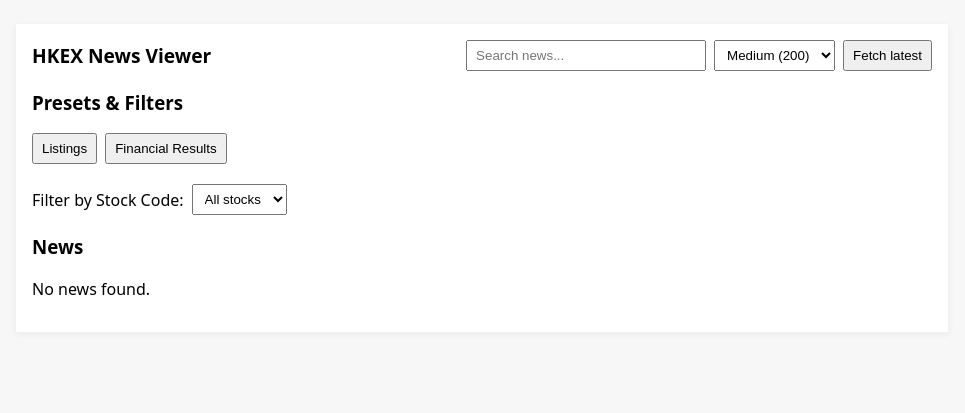
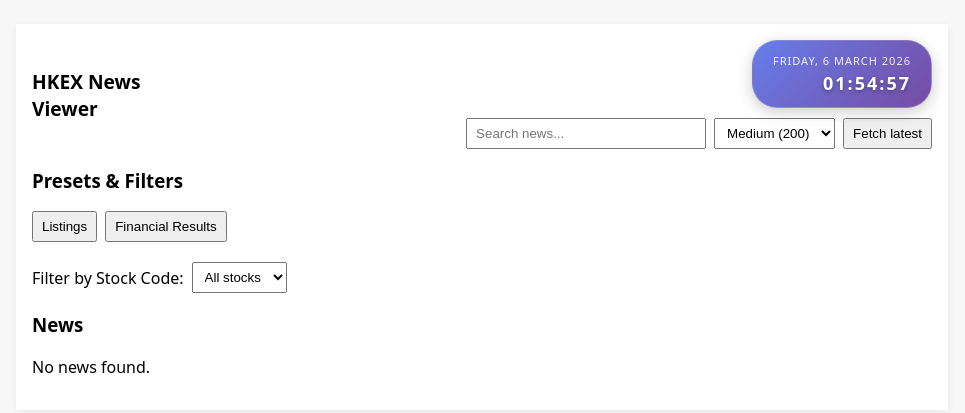
Before and after one commit to Antiant888/hkexnews-viewer, a website: page public/index.html in a window 1280 px wide. Shown: the whole page, without its empty margins (158-1123 px from the left). Drawn offline with Linux system fonts and the light colour scheme; no server answers.

Commit message:
Add time and date display to UI top right corner

```diff
--- a/public/app.js
+++ b/public/app.js
@@ -129,6 +129,36 @@ document.addEventListener('click', (e) => {
   }
 });
 
+// Add datetime functionality
+function updateDateTime() {
+  const now = new Date();
+  const options = {
+    weekday: 'long',
+    year: 'numeric',
+    month: 'long',
+    day: 'numeric'
+  };
+
+  const dateElement = document.getElementById('currentDate');
+  const timeElement = document.getElementById('currentTime');
+
+  if (dateElement && timeElement) {
+    dateElement.textContent = now.toLocaleDateString('en-HK', options);
+    timeElement.textContent = now.toLocaleTimeString('en-HK', {
+      hour12: false,
+      hour: '2-digit',
+      minute: '2-digit',
+      second: '2-digit'
+    });
+  }
+}
+
+// Update time every second
+setInterval(updateDateTime, 1000);
+
+// Initial update
+updateDateTime();
+
 async function init() {
   const items = await fetchNews();
 
--- a/public/index.html
+++ b/public/index.html
@@ -10,6 +10,11 @@
     <div class="container">
       <header>
         <h1>HKEX News Viewer</h1>
+        <div class="header-right">
+          <div class="datetime-display" id="datetimeDisplay">
+            <span class="date" id="currentDate"></span>
+            <span class="time" id="currentTime"></span>
+          </div>
           <div class="controls">
             <input id="search" placeholder="Search news..." />
             <label for="summaryLength" class="sr">Summary</label>
@@ -19,6 +24,7 @@
               <option value="full">Full</option>
             </select>
             <button id="refresh">Fetch latest</button>
+          </div>
         </div>
       </header>
 
--- a/public/styles.css
+++ b/public/styles.css
@@ -2,6 +2,45 @@ body { font-family: system-ui, Arial, sans-serif; margin: 0; padding: 0; backgro
 .container { max-width: 900px; margin: 24px auto; padding: 16px; background: #fff; box-shadow: 0 2px 8px rgba(0,0,0,0.06); }
 header { display:flex; align-items:center; justify-content:space-between; gap:12px; }
 header h1 { margin:0; font-size:1.2rem; }
+
+.header-right {
+  display: flex;
+  flex-direction: column;
+  align-items: flex-end;
+  gap: 10px;
+  width: 100%;
+}
+
+.datetime-display {
+  align-self: flex-end;
+  background: linear-gradient(135deg, #667eea 0%, #764ba2 100%);
+  padding: 12px 20px;
+  border-radius: 25px;
+  font-size: 14px;
+  color: white;
+  display: flex;
+  flex-direction: column;
+  align-items: flex-end;
+  gap: 3px;
+  box-shadow: 0 4px 15px rgba(0,0,0,0.2);
+  border: 1px solid rgba(255,255,255,0.2);
+  backdrop-filter: blur(10px);
+}
+
+.date {
+  font-size: 11px;
+  opacity: 0.9;
+  font-weight: 500;
+  text-transform: uppercase;
+  letter-spacing: 1px;
+}
+
+.time {
+  font-size: 18px;
+  font-weight: bold;
+  letter-spacing: 2px;
+  text-shadow: 0 2px 4px rgba(0,0,0,0.3);
+}
 .controls { display:flex; gap:8px; align-items:center; }
 input#search { padding:6px 8px; min-width:220px; }
 select { padding:6px 8px; }
```
Lines whose indentation alone changed are shown as unchanged.
